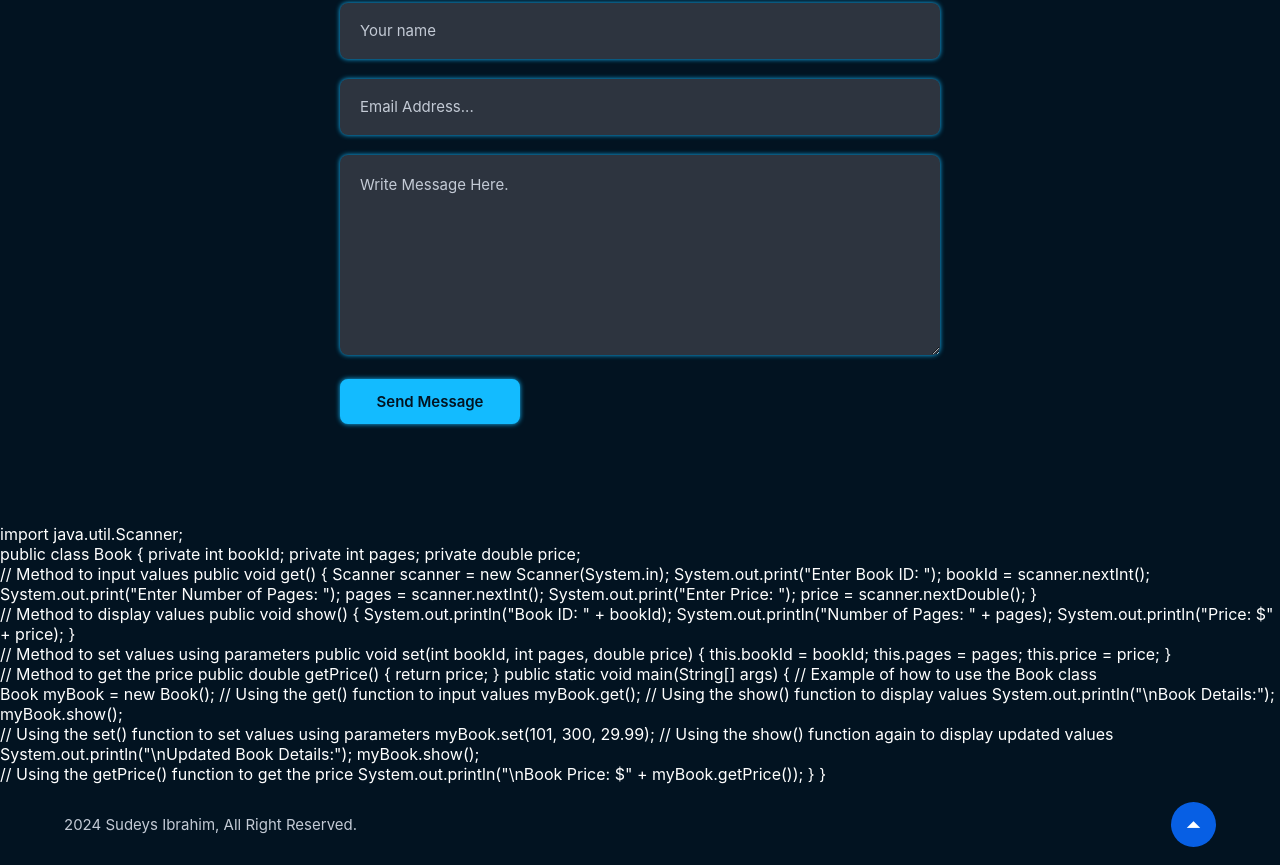
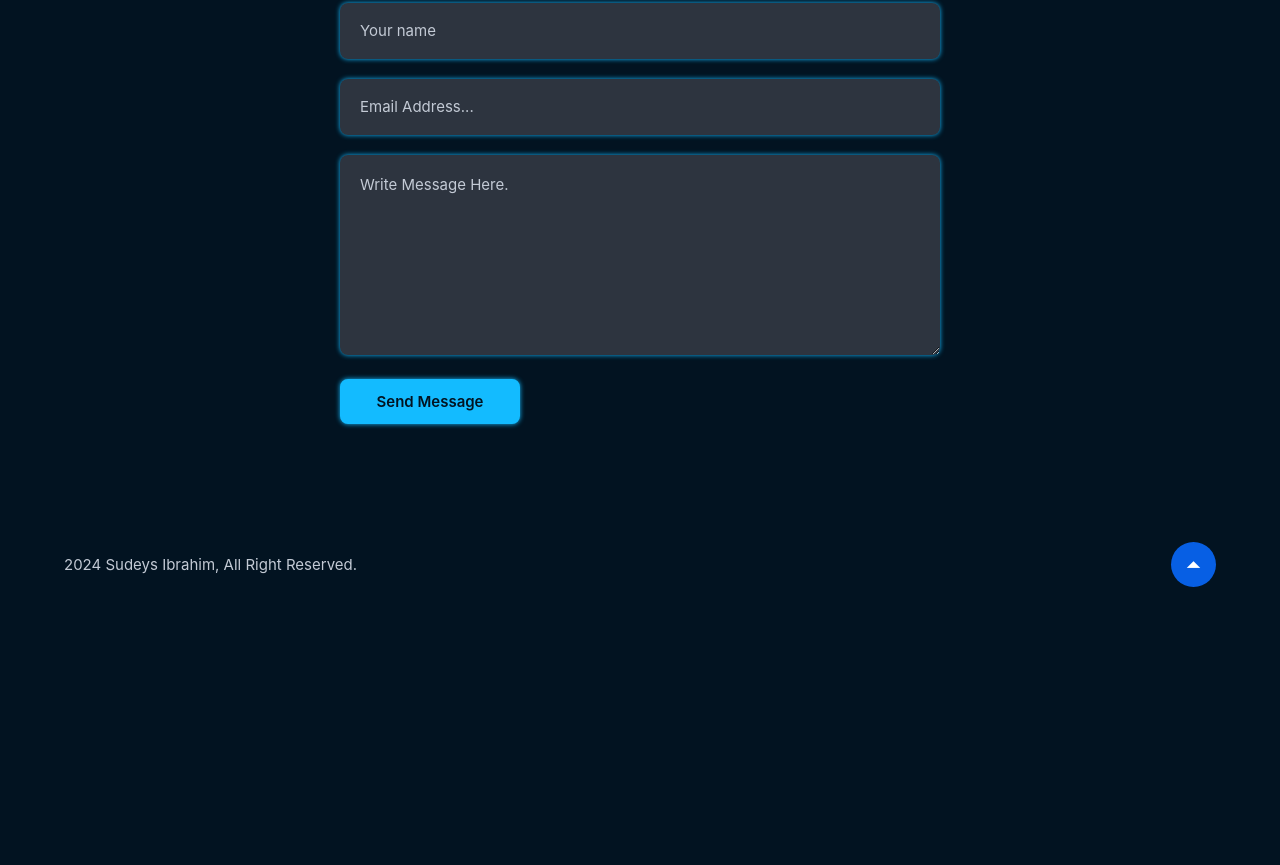
Before and after one commit to Sudiii1st/portfolio, a plain HTML site: page index.html in a window 1280 px wide. Shown: the part 2730-3595 px from the top of the page. After the commit the page ends 3335 px from the top, so only its background shows below. Drawn offline with nearby package versions, Linux system fonts and the light colour scheme.

Commit message:
Update index.html

```diff
--- a/index.html
+++ b/index.html
@@ -230,71 +230,6 @@
     </form>
   </div>
 </section>
-<p>
-import java.util.Scanner;<br>
-
-public class Book {
-    private int bookId;
-    private int pages;
-    private double price;
-<br>
-    // Method to input values
-    public void get() {
-        Scanner scanner = new Scanner(System.in);
-
-        System.out.print("Enter Book ID: ");
-        bookId = scanner.nextInt();
-
-        System.out.print("Enter Number of Pages: ");
-        pages = scanner.nextInt();
-
-        System.out.print("Enter Price: ");
-        price = scanner.nextDouble();
-    }
-<br>
-    // Method to display values
-    public void show() {
-        System.out.println("Book ID: " + bookId);
-        System.out.println("Number of Pages: " + pages);
-        System.out.println("Price: $" + price);
-    }
-<br>
-    // Method to set values using parameters
-    public void set(int bookId, int pages, double price) {
-        this.bookId = bookId;
-        this.pages = pages;
-        this.price = price;
-    }
-<br>
-    // Method to get the price
-    public double getPrice() {
-        return price;
-    }
-
-    public static void main(String[] args) {
-        // Example of how to use the Book class
-<br>
-        Book myBook = new Book();
-
-        // Using the get() function to input values
-        myBook.get();
-
-        // Using the show() function to display values
-        System.out.println("\nBook Details:");
-        myBook.show();
-<br>
-        // Using the set() function to set values using parameters
-        myBook.set(101, 300, 29.99);
-
-        // Using the show() function again to display updated values
-        System.out.println("\nUpdated Book Details:");
-        myBook.show();
-<br>
-        // Using the getPrice() function to get the price
-        System.out.println("\nBook Price: $" + myBook.getPrice());
-    }
-}
-</p>
 <div class="footer">
   <div class="copyright">
     <p>2024 Sudeys Ibrahim, All Right Reserved.</p>
```
